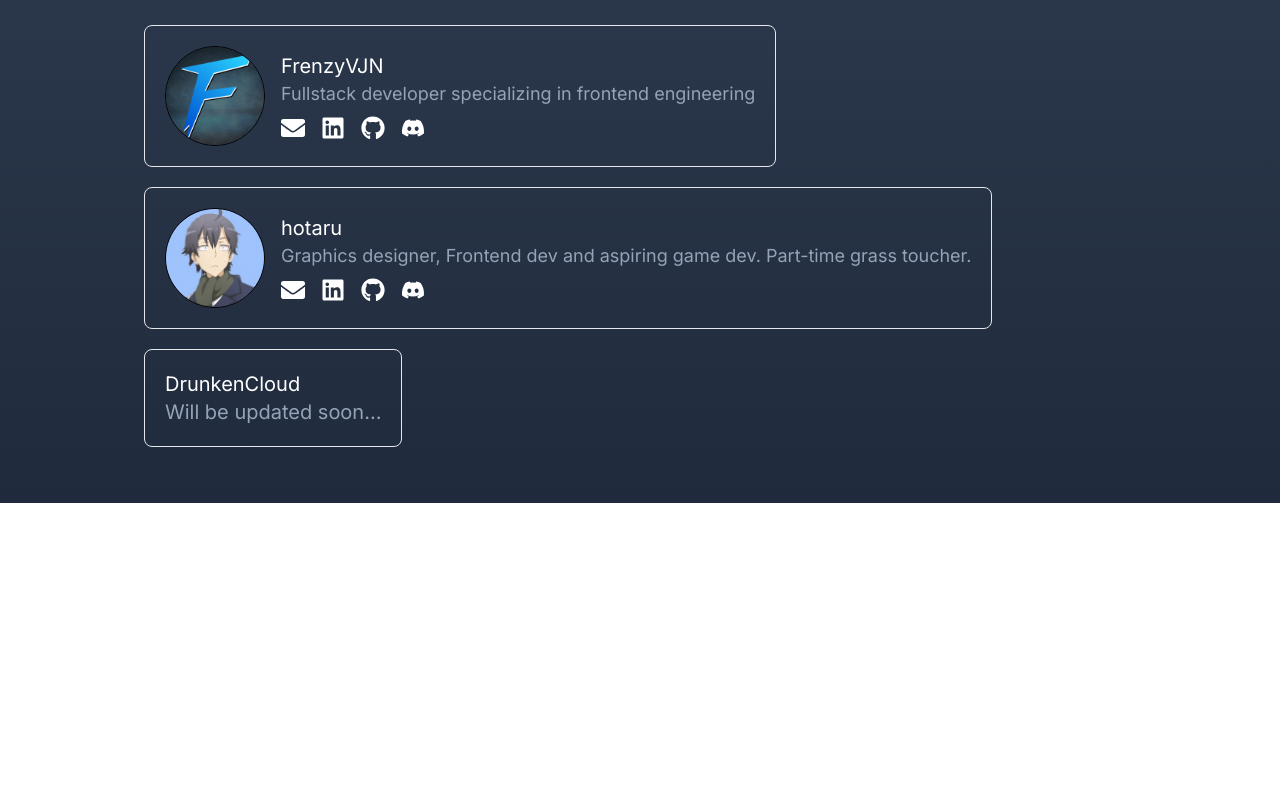
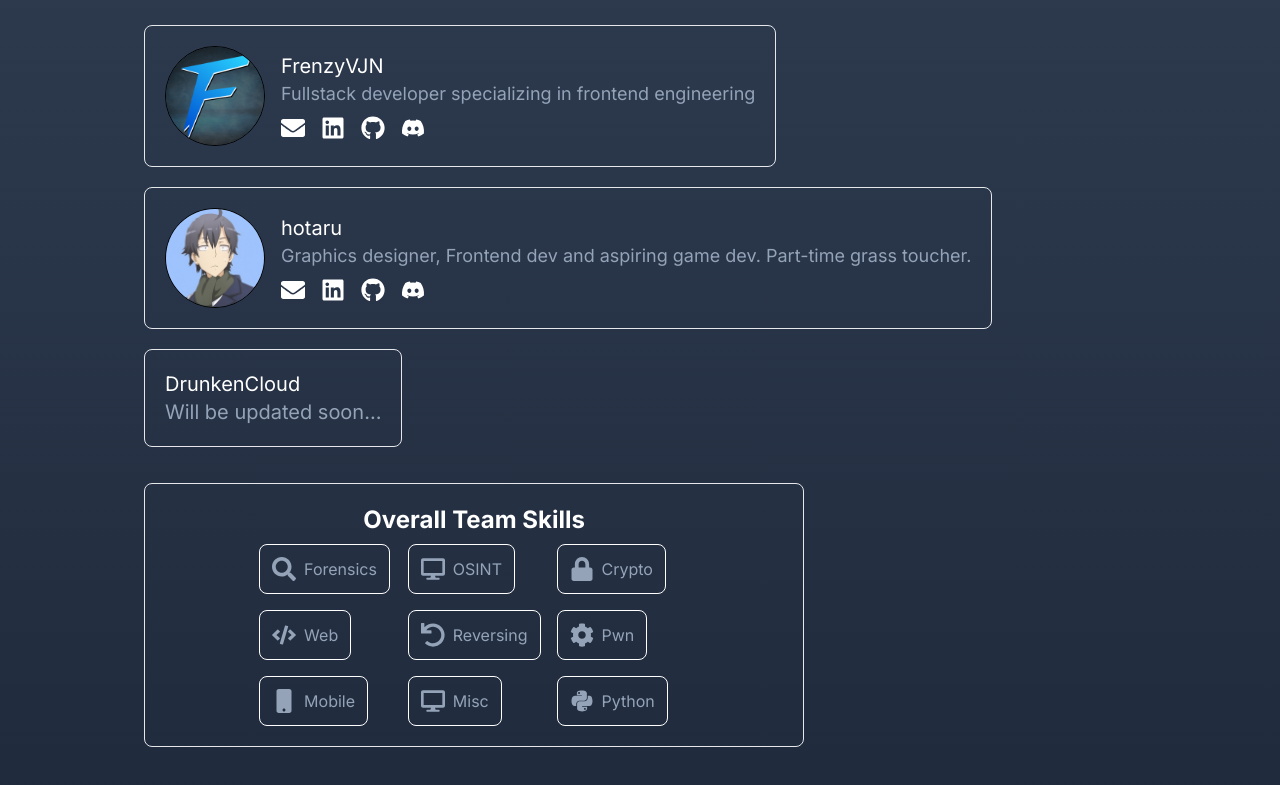
Before and after one commit to FrenzyVJN/Edita, a Next.js app: page / in a window 1280 px wide. Shown: the part 461-1246 px from the top of the page. Before the commit the page ends 964 px from the top, so only its background shows below. Built offline with nearby package versions, Linux system fonts and the light colour scheme.

Commit message:
skills added

```diff
--- a/app/globals.css
+++ b/app/globals.css
@@ -16,3 +16,7 @@
         background-position: 0 400% ;
     }
     }
+
+html {
+        scroll-behavior: smooth;
+}
--- a/app/layout.tsx
+++ b/app/layout.tsx
@@ -6,7 +6,7 @@ const inter = Inter({ subsets: ['latin'] })
 
 export const metadata: Metadata = {
   title: 'Edita',
-  description: 'Ww will be posting upcoming CTFs, writeups and many more fun things here',
+  description: 'We will be posting upcoming CTFs, writeups and many more fun things here',
 }
 
 export default function RootLayout({
--- a/app/page.tsx
+++ b/app/page.tsx
@@ -3,7 +3,9 @@ import Image from 'next/image';
 import { Typewriter } from "react-simple-typewriter";
 import frenzyImage from './frenzy.png';
 import prajeshImage from './prajesh.png';
-import { FaEnvelope, FaLinkedin, FaGithub, FaDiscord } from 'react-icons/fa';
+import { FaEnvelope, FaLinkedin, FaGithub, FaDiscord, FaCode, FaSearch, FaLock, FaDesktop, FaUndo, FaMobile, FaCog, FaPython } from 'react-icons/fa';
+import { Link, animateScroll as scroll } from 'react-scroll';
+
 function Home() {
   const teamMembers = [
     { name: 'FrenzyVJN', role: 'CTF, Web Developer' },
@@ -84,28 +86,56 @@ function Home() {
   };
 
   return (
-    <main className='bg-gradient-to-b from-slate-950 via-slate-700 to-slate-950 animate-movingBg w-screen min-h-screen'>
+    <main className='bg-gradient-to-b from-slate-950 via-slate-700 to-slate-950 animate-movingBg w-fit md:w-screen lg:w-screen xl:w-screen min-h-screen'>
       <div className='pt-8'>
         <div className='flex mx-auto py-3 shadow-lg px-3 backdrop-filter backdrop-blur-lg shadow-white border rounded-xl h-fit gap-2 md:gap-5 border-white w-fit transition ease-in-out delay-150 hover:-translate-y-1 hover:scale-110 hover:bg-opacity-40 bg-inherit hover:bg-black duration-300 flex-wrap'>
         <div className='nav-item'>
-            <a href='#home' className='text-white font-bolt text-textPrimary uppercase text-sm md:text-xl font-bold'>
+  <Link
+    to='home'
+    spy={true}
+    smooth={true}
+    offset={-70} // Adjust the offset based on your layout
+    duration={500}
+    className='text-white font-bolt text-textPrimary uppercase text-sm md:text-xl font-bold'
+  >
     Home
-            </a>
+  </Link>
 </div>
 <div className='nav-item'>
-            <a href='#our-team' className='text-white font-bolt text-textPrimary uppercase text-sm md:text-xl font-bold'>
+  <Link
+    to='our-team'
+    spy={true}
+    smooth={true}
+    offset={-70} // Adjust the offset based on your layout
+    duration={500}
+    className='text-white font-bolt text-textPrimary uppercase text-sm md:text-xl font-bold'
+  >
     Team
-            </a>
+  </Link>
 </div>
 <div className='nav-item'>
-            <a href='#our-skills' className='text-white font-bolt text-textPrimary uppercase text-sm md:text-xl font-bold'>
+  <Link
+    to='skills'
+    spy={true}
+    smooth={true}
+    offset={-70} // Adjust the offset based on your layout
+    duration={500}
+    className='text-white font-bolt text-textPrimary uppercase text-sm md:text-xl font-bold'
+  >
     Skills
-            </a>
+  </Link>
 </div>
 <div className='nav-item'>
-            <a href='#contact-us' className='text-white font-bolt text-textPrimary uppercase text-sm md:text-xl font-bold'>
+  <Link
+    to='contact-us'
+    spy={true}
+    smooth={true}
+    offset={-70} // Adjust the offset based on your layout
+    duration={500}
+    className='text-white font-bolt text-textPrimary uppercase text-sm md:text-xl font-bold'
+  >
     Contact Us
-            </a>
+  </Link>
 </div>
         </div>
 
@@ -138,7 +168,7 @@ function Home() {
             <div className='border rounded-lg w-fit p-5 my-5 flex items-center'>
               <Image className='rounded-full border border-black' src={frenzyImage} alt="FrenzyVJN" width={100} height={100} />
               <div className='ml-4'>
-              <a href='https://frenzyvjn.tech/'>
+              <a href='https://frenzyvjn.tech/' target="_blank" rel="noopener noreferrer">
                 <h1 className='md:text-xl text-md'>FrenzyVJN</h1>
               </a>
                 <h1 className='text-slate-400 md:text-lg text-sm'>Fullstack developer specializing in frontend engineering</h1>
@@ -165,7 +195,7 @@ function Home() {
             <div className='border rounded-lg w-fit p-5 my-5 flex items-center'>
               <Image className='rounded-full border border-black' src={prajeshImage} alt="hotaru" width={100} height={100} />
               <div className='ml-4'>
-                <a href='https://hoshi-pro.tech/'>
+                <a href='https://hoshi-pro.tech/' target="_blank" rel="noopener noreferrer">
                   <h1 className='md:text-xl text-md'>hotaru</h1>
                 </a>
                 <h1 className='text-slate-400 md:text-lg text-sm'>Graphics designer, Frontend dev and aspiring game dev. Part-time grass toucher.</h1>
@@ -192,7 +222,18 @@ function Home() {
               <h1>DrunkenCloud</h1>
               <h1 className='text-slate-400'>Will be updated soon...</h1>
             </div>
-
+          </div>
+            {/* Overall Team Skills Section */}
+            <div id='skills' className='border rounded-lg w-3/4 p-5 my-5 flex flex-col items-center ml-4'>
+              <h1 className='text-lg md:text-2xl font-bold mb-2 text-white'>Overall Team Skills</h1>
+              <div className='grid grid-col-1 md:grid-cols-3 md:gap-4 gap-4'>
+                {skills.map((skill, index) => (
+                  <div key={index} className='flex items-center w-full text-slate-400 border sm:w-fit border-white text-center rounded-lg p-3 md:p-3'>
+                    {renderIcon(skill)} {/* Rendering the appropriate icon based on skill */}
+                    <span className='ml-2'>{skill}</span>
+                  </div>
+                ))}
+              </div>
             </div>
           </div>
         </div>
@@ -200,4 +241,30 @@ function Home() {
   );
 }
 
+// Function to render the appropriate icon based on skill
+const renderIcon = (skill : String) => {
+  switch (skill) {
+    case 'Forensics':
+      return <FaSearch className='w-6 h-6' />;
+    case 'OSINT':
+      return <FaDesktop className='w-6 h-6' />;
+    case 'Crypto':
+      return <FaLock className='w-6 h-6' />;
+    case 'Web':
+      return <FaCode className='w-6 h-6' />;
+    case 'Reversing':
+      return <FaUndo className='w-6 h-6' />;
+    case 'Pwn':
+      return <FaCog className='w-6 h-6' />;
+    case 'Mobile':
+      return <FaMobile className='w-6 h-6' />;
+    case 'Misc':
+      return <FaDesktop className='w-6 h-6' />;
+    case 'Python':
+      return <FaPython className='w-6 h-6' />;
+    default:
+      return null;
+  }
+};
+
 export default Home;
--- a/package.json
+++ b/package.json
@@ -13,12 +13,14 @@
     "react": "^18",
     "react-dom": "^18",
     "react-icons": "^4.12.0",
+    "react-scroll": "^1.9.0",
     "react-simple-typewriter": "^5.0.1"
   },
   "devDependencies": {
     "@types/node": "^20",
     "@types/react": "^18",
     "@types/react-dom": "^18",
+    "@types/react-scroll": "^1.8.10",
     "autoprefixer": "^10.0.1",
     "postcss": "^8",
     "tailwindcss": "^3.3.0",
```
Also changed, not shown: 1 other file (tests, documents, lock files or other folders). Lines whose indentation alone changed are shown as unchanged.
